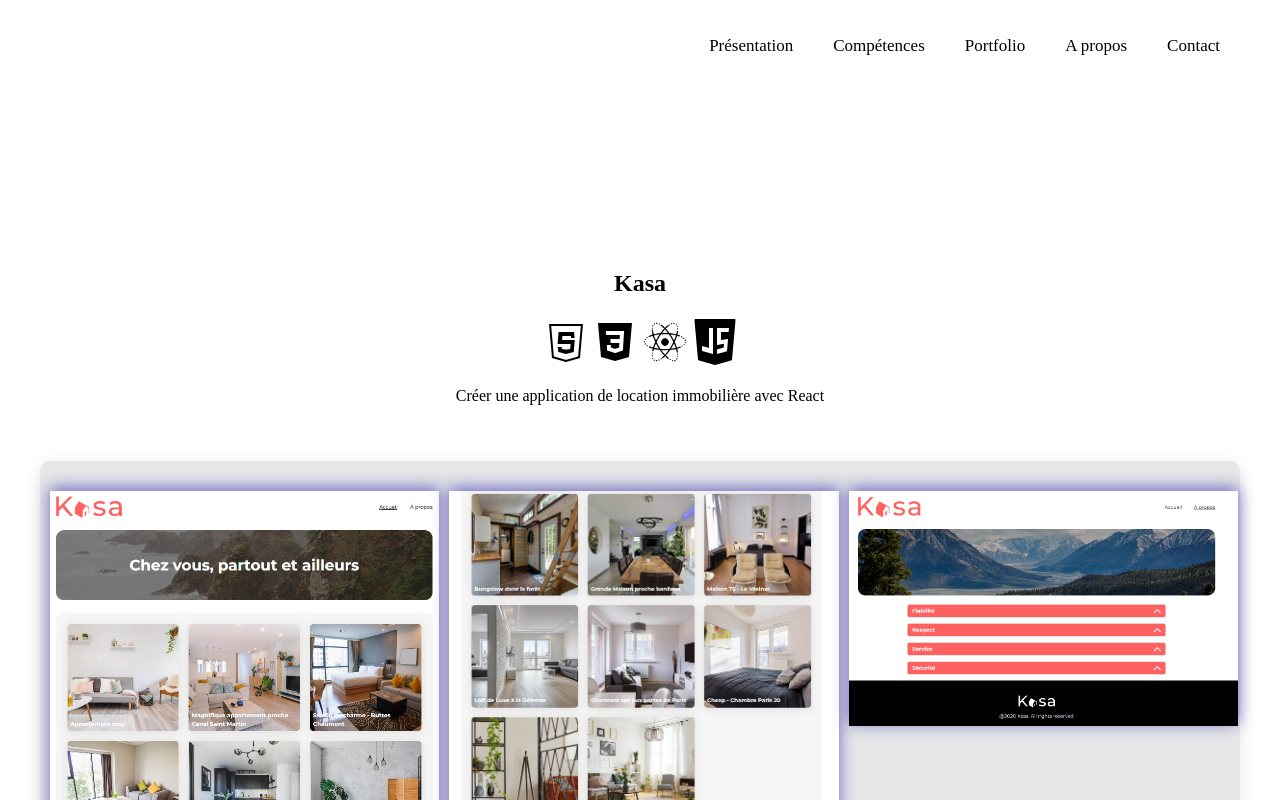
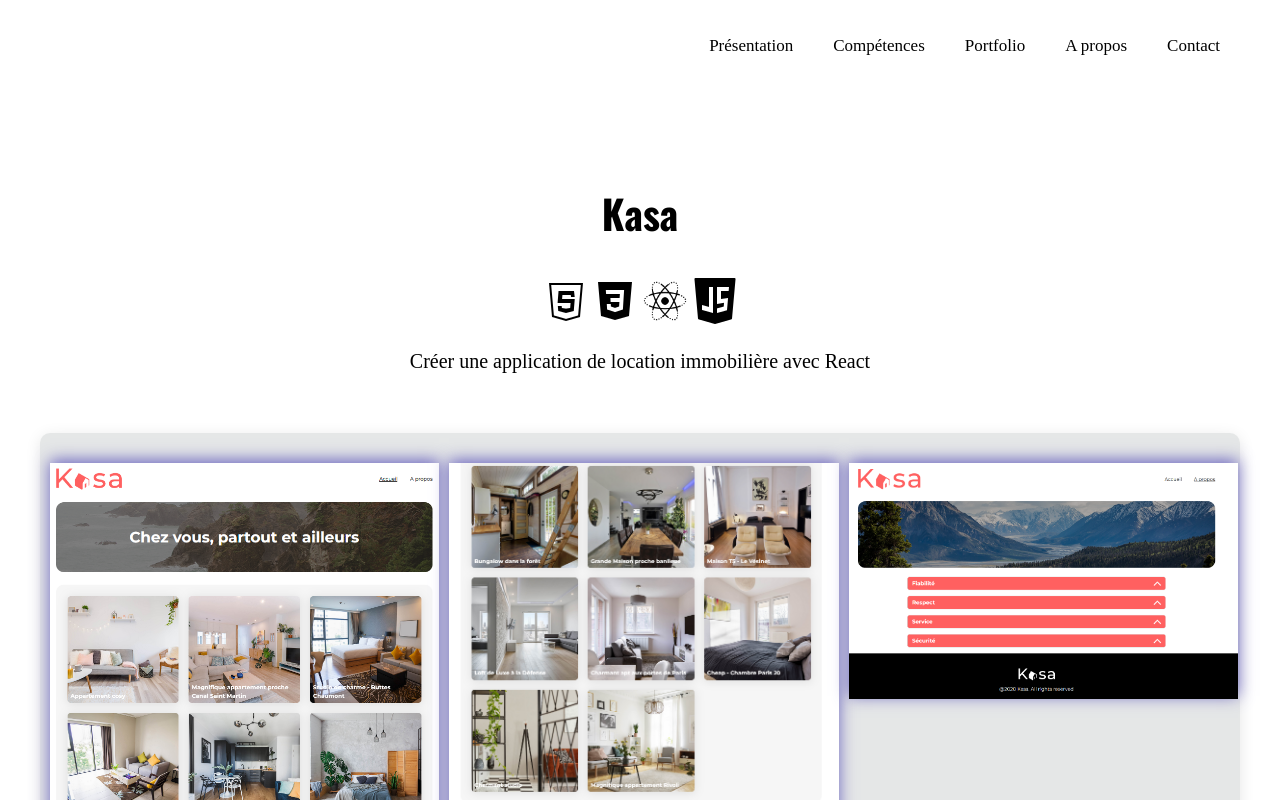
Before and after one commit to PierreSarciat/portfolio, a React (Vite) app: page /portfolio/kasa in a window 1280 px wide. Shown: the top 800 px of the page. Built offline with nearby package versions, Linux system fonts and the light colour scheme.

Commit message:
modif police et padding

```diff
--- a/index.html
+++ b/index.html
@@ -4,6 +4,10 @@
 <head>
   <meta charset="UTF-8" />
   <link rel="icon" type="image/svg+xml" href="/vite.svg" />
+  <link rel="preconnect" href="https://fonts.googleapis.com">
+  <link rel="preconnect" href="https://fonts.gstatic.com" crossorigin>
+  <link href="https://fonts.googleapis.com/css2?family=Oswald:wght@200..700&display=swap" rel="stylesheet">
+
   <meta name="viewport" content="width=device-width, initial-scale=1.0" />
   <meta name="description"
     content="Développeur web, Pierre-Henri Sarciat crée des interfaces performantes , développe des API fiables et livre des applications complètes, optimisées et accessibles.">
--- a/src/main.scss
+++ b/src/main.scss
@@ -1,3 +1,3 @@
 main {
-    padding: 200px 20px 20px;
+    padding: 100px 20px 20px;
 }
--- a/src/pages/home.scss
+++ b/src/pages/home.scss
@@ -23,6 +23,7 @@
     border-radius: 50px;
     box-shadow: 0 3px 15px rgba(0, 0, 0, 0.1);
     transition: transform 0.3s ease;
+    margin-top: 100px;
   }
 
 
--- a/src/pages/pages.scss
+++ b/src/pages/pages.scss
@@ -5,6 +5,17 @@
     margin-top: 20px;
     margin-bottom: 40px;
     padding-top: 30px;
+
+    h1{
+        font-size: 40px;
+        font-family: Oswald;
+    }
+
+    p{
+        font-size: 20px;
+
+
+    }
 }
 
 .mockupContent {
```
